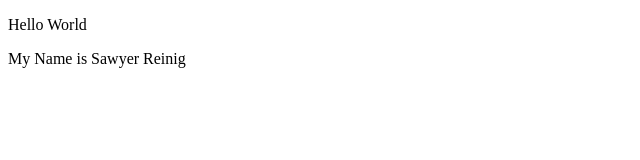
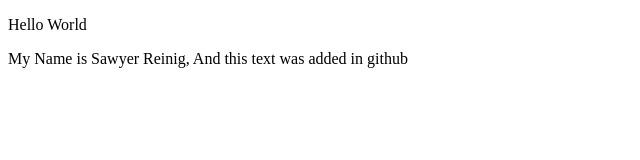
Before and after one commit to SawyerReinig/SawyerReinig.github.io, a plain HTML site: page wa/wa1.html in a window 1280 px wide. Shown: the whole page, without its empty margins (0-640 px from the left). Drawn offline with Linux system fonts and the light colour scheme.

Commit message:
Update wa1.html

```diff
--- a/wa/wa1.html
+++ b/wa/wa1.html
@@ -3,7 +3,7 @@
     <head></head>
     <body>
         <p>Hello World</p>
-        <p>My Name is Sawyer Reinig</p>
+        <p>My Name is Sawyer Reinig, And this text was added in github</p>
         <p></p>
     </body>
 </html>
```
